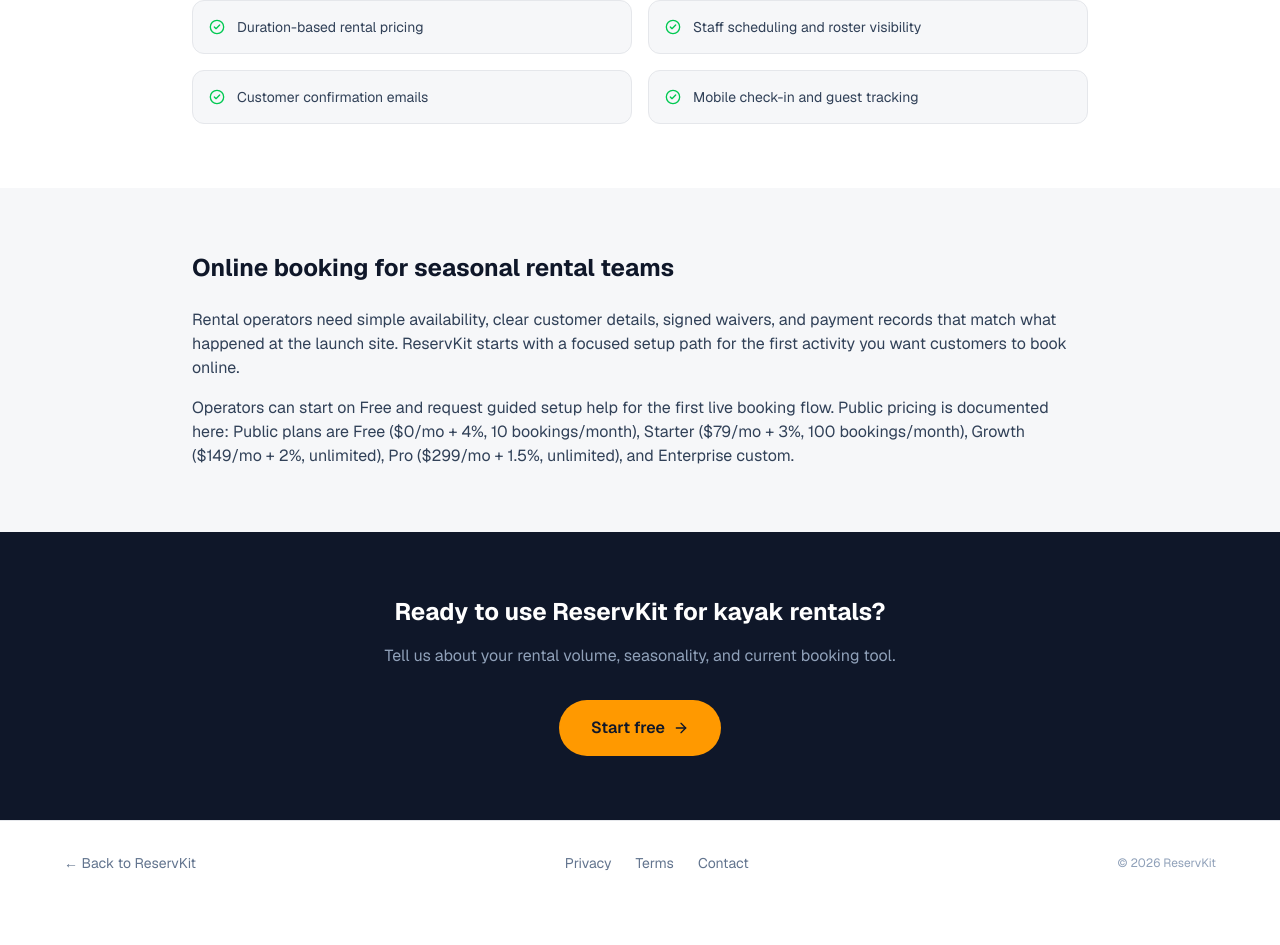
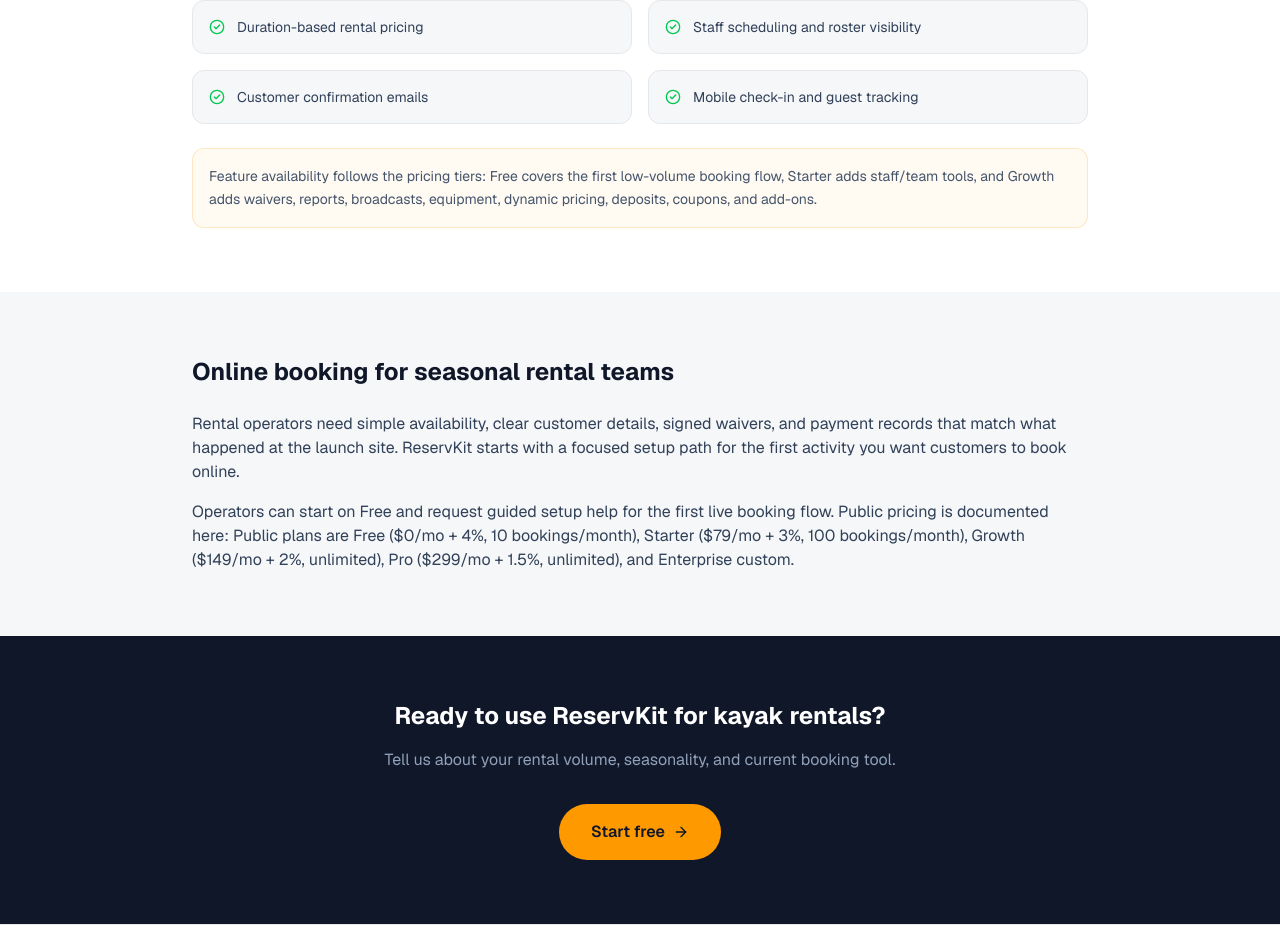
Before and after one commit to Cortana-Ops/reservkit-landing, a Next.js app: page /kayak-rental-software in a window 1280 px wide. Shown: the part 890-1835 px from the top of the page. Before the commit the page ends 1795 px from the top, so only its background shows below. Built offline with nearby package versions, Linux system fonts and the light colour scheme.

Commit message:
Clarify vertical page feature gates

```diff
--- a/app/boat-rental-software/page.tsx
+++ b/app/boat-rental-software/page.tsx
@@ -2,7 +2,7 @@
 import { ArrowRight, CheckCircle2 } from "lucide-react";
 import { PageShell } from "../components/PageShell";
 import { TrackedLink } from "../components/TrackedLink";
-import { PRIMARY_CTA_URL, PRIMARY_CTA_EVENT, POSITIONING_LINE, PRIMARY_CTA_LABEL, pricingSummary } from "../lib/marketing";
+import { PRIMARY_CTA_URL, PRIMARY_CTA_EVENT, POSITIONING_LINE, PRIMARY_CTA_LABEL, pricingSummary, verticalFeatureGateNote } from "../lib/marketing";
 import { createMarketingMetadata } from "../lib/metadata";
 
 export const metadata = createMarketingMetadata({
@@ -108,6 +108,9 @@
                 </div>
               ))}
             </div>
+            <p className="mt-6 rounded-xl border border-amber/20 bg-amber/5 p-4 text-sm leading-relaxed text-slate-600">
+              {verticalFeatureGateNote}
+            </p>
           </div>
         </section>
 
--- a/app/kayak-rental-software/page.tsx
+++ b/app/kayak-rental-software/page.tsx
@@ -2,7 +2,7 @@
 import { ArrowRight, CheckCircle2 } from "lucide-react";
 import { PageShell } from "../components/PageShell";
 import { TrackedLink } from "../components/TrackedLink";
-import { PRIMARY_CTA_URL, PRIMARY_CTA_EVENT, POSITIONING_LINE, PRIMARY_CTA_LABEL, pricingSummary } from "../lib/marketing";
+import { PRIMARY_CTA_URL, PRIMARY_CTA_EVENT, POSITIONING_LINE, PRIMARY_CTA_LABEL, pricingSummary, verticalFeatureGateNote } from "../lib/marketing";
 import { createMarketingMetadata } from "../lib/metadata";
 
 export const metadata = createMarketingMetadata({
@@ -107,6 +107,9 @@
                 </div>
               ))}
             </div>
+            <p className="mt-6 rounded-xl border border-amber/20 bg-amber/5 p-4 text-sm leading-relaxed text-slate-600">
+              {verticalFeatureGateNote}
+            </p>
           </div>
         </section>
 
--- a/app/lib/marketing.ts
+++ b/app/lib/marketing.ts
@@ -131,6 +131,9 @@
 export const pricingSummary =
   "Public plans are Free ($0/mo + 4%, 10 bookings/month), Starter ($79/mo + 3%, 100 bookings/month), Growth ($149/mo + 2%, unlimited), Pro ($299/mo + 1.5%, unlimited), and Enterprise custom.";
 
+export const verticalFeatureGateNote =
+  "Feature availability follows the pricing tiers: Free covers the first low-volume booking flow, Starter adds staff/team tools, and Growth adds waivers, reports, broadcasts, equipment, dynamic pricing, deposits, coupons, and add-ons.";
+
 export const earlyAccessRequestFields = [
   "name",
   "email",
--- a/app/tour-operator-software/page.tsx
+++ b/app/tour-operator-software/page.tsx
@@ -2,7 +2,7 @@
 import { ArrowRight, CheckCircle2 } from "lucide-react";
 import { PageShell } from "../components/PageShell";
 import { TrackedLink } from "../components/TrackedLink";
-import { PRIMARY_CTA_URL, PRIMARY_CTA_EVENT, POSITIONING_LINE, PRIMARY_CTA_LABEL, pricingSummary } from "../lib/marketing";
+import { PRIMARY_CTA_URL, PRIMARY_CTA_EVENT, POSITIONING_LINE, PRIMARY_CTA_LABEL, pricingSummary, verticalFeatureGateNote } from "../lib/marketing";
 import { createMarketingMetadata } from "../lib/metadata";
 
 export const metadata = createMarketingMetadata({
@@ -109,6 +109,9 @@
                 </div>
               ))}
             </div>
+            <p className="mt-6 rounded-xl border border-amber/20 bg-amber/5 p-4 text-sm leading-relaxed text-slate-600">
+              {verticalFeatureGateNote}
+            </p>
           </div>
         </section>
 
--- a/scripts/check-content.mjs
+++ b/scripts/check-content.mjs
@@ -259,6 +259,10 @@
   { file: "app/lib/marketing.ts", text: "No staff/team access" },
   { file: "app/lib/marketing.ts", text: "Basic team tools" },
   { file: "app/lib/marketing.ts", text: "Equipment and dynamic pricing" },
+  { file: "app/lib/marketing.ts", text: "Feature availability follows the pricing tiers" },
+  { file: "app/boat-rental-software/page.tsx", text: "verticalFeatureGateNote" },
+  { file: "app/kayak-rental-software/page.tsx", text: "verticalFeatureGateNote" },
+  { file: "app/tour-operator-software/page.tsx", text: "verticalFeatureGateNote" },
   { file: "app/components/PricingSection.tsx", text: "enterprise_setup_cta_clicked" },
   { file: "app/components/PricingSection.tsx", text: "Request setup help" },
   { file: "app/components/PricingSection.tsx", text: 'href={EARLY_ACCESS_URL}' },
```
Also changed, not shown: 1 other file (tests, documents, lock files or other folders).
